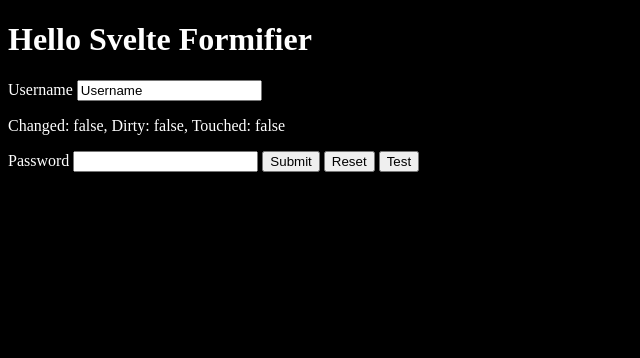
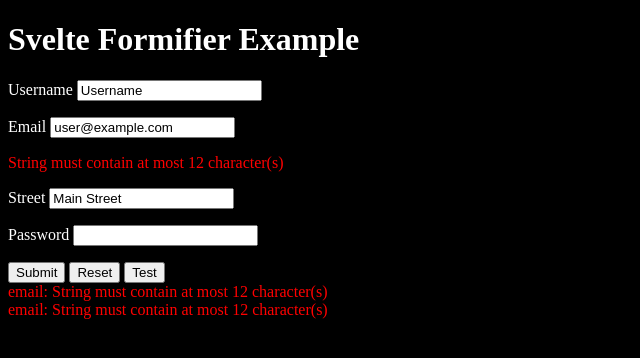
Before and after one commit to doprause/svelte-formifier, a SvelteKit app: page / in a window 1280 px wide. Shown: the top 358 px of the page, without its empty margins (0-640 px from the left). Built offline with nearby package versions, Linux system fonts and the light colour scheme.

Commit message:
Adds 'onmount' validation and adds 'name' prop to  ValidationErrorObject

```diff
--- a/src/lib/formifier/formifier.svelte.ts
+++ b/src/lib/formifier/formifier.svelte.ts
@@ -15,6 +15,7 @@
 type ListenerFunction = (field: FormField) => void
 
 interface ValidationErrorObject {
+	name: string
 	message: string
 }
 type ValidationResult = ValidationErrorObject[] | null
@@ -84,10 +85,14 @@
 	}
 
 	createFormFields(options: FormOptions): FormFields {
-		let fields = {}
+		let fields: FormFields = {}
 
 		Object.keys(options.fields).forEach((key: keyof typeof options.fields) => {
 			fields[key] = this.createFormField(key as string, options.fields[key])
+
+			if (options.fields[key].validation?.triggers?.includes('onmount')) {
+				this.validate(fields[key])
+			}
 		})
 
 		return fields
@@ -159,18 +164,14 @@
 	}
 
 	validate(field: FormField): ValidationResult {
-		console.log(`Validating field: ${field.name} `)
-
 		let result: ValidationResult = null
 		let validator = null
 
 		// Get validator
 		if (this.options.fields[field.name]?.validation) {
-			console.log("Validating with 'validation' object")
 			validator = this.options.fields[field.name]?.validation?.validator
 		}
 		else if (this.options.fields[field.name]?.validator) {
-			console.log("Validating with 'validator' prop")
 			validator = this.options.fields[field.name]?.validator
 		}
 
@@ -183,13 +184,16 @@
 			const parseResult = schema.safeParse(field.value)
 			result = parseResult.success ? null : parseResult.error.errors.map((error) => {
 				return {
+					name: field.name,
 					message: error.message
 			}})
 		}
 
 		// Set errors
-		field.error = result ? result.join(' | ') : null
+		field.error = result ? result.map((error) => error.message).join('|') : null
 		field.errors = result
+
+		console.log(`Validating field: ${field.name} > ${field.error}`)
 
 		return result
 	}
--- a/src/routes/+page.svelte
+++ b/src/routes/+page.svelte
@@ -20,6 +20,13 @@
 					triggers: ['onchange', 'onmount']
 				}
 			},
+			street: {
+				default: 'Main Street',
+				validation: {
+					validator: (field) => {return !field.value || field.value.length < 12 ? null : [{ name: field.name, message: "String must be < 12 chars"}]},
+					triggers: ['onchange', 'oninput', 'onmount']
+				}
+			},
 			password: {}
 		},
 		onReset: (event, form) => console.log('Form Reset', event, form),
@@ -29,27 +36,55 @@
 	$inspect(form.fields);
 </script>
 
-<h1>Hello Svelte Formifier</h1>
+<h1>Svelte Formifier Example</h1>
 
 <!-- Attach Svelte Formify to the form element with use:formify={form} -->
 <form use:formify={form}>
+	<div>
 		<label for="username">Username</label>
 		<input type="text" name="username" bind:value={form.fields.username.value} />
-	<p>
-		Changed: {form.fields.username.isChanged}, Dirty: {form.fields.username.isDirty}, Touched: {form
-			.fields.username.isTouched}
-	</p>
+		{#if form.fields.username.isTouched}
+			✋(T)
+		{/if}
+		{#if form.fields.username.isDirty}
+			💩(D)
+		{/if}
+		{#if form.fields.username.isChanged}
+			✨(C)
+		{/if}
 		<p style="color: #f00">{form.fields.username.error}</p>
+	</div>
 
+	<div>
+		<label for="email">Email</label>
+		<input type="text" name="email" bind:value={form.fields.email.value} />
+		<p style="color: #f00">{form.fields.email.error}</p>
+	</div>
+
+	<div>
+		<label for="street">Street</label>
+		<input type="text" name="street" bind:value={form.fields.street.value} />
+		<p style="color: #f00">{form.fields.street.error}</p>
+	</div>
+
+	<div>
 		<label for="password">Password</label>
 		<input type="text" name="password" bind:value={form.fields.password.value} />
+		<p style="color: #f00">{form.fields.password.error}</p>
+	</div>
 
-	<button disabled={form.hasErrors}>Submit</button>
+	<div>
+		<!-- <button disabled={form.hasErrors}>Submit</button> -->
+		<button>Submit</button>
 		<button type="reset">Reset</button>
 		<button type="button" onclick={() => form.reset()}>Test</button>
+	</div>
 
 	<!-- List all errors -->
 	{#each form.errors as error}
-		<span style="color: red">{error.message}</span>
+		<div style="color: red">{error.name + ': ' +error.message}</div>
+	{/each}
+	{#each form.errors.map((error) => error.name + ': ' + error.message).join(' | ') as error}
+		<span style="color: red">{error}</span>
 	{/each}
 </form>
```
Lines whose indentation alone changed are shown as unchanged.
